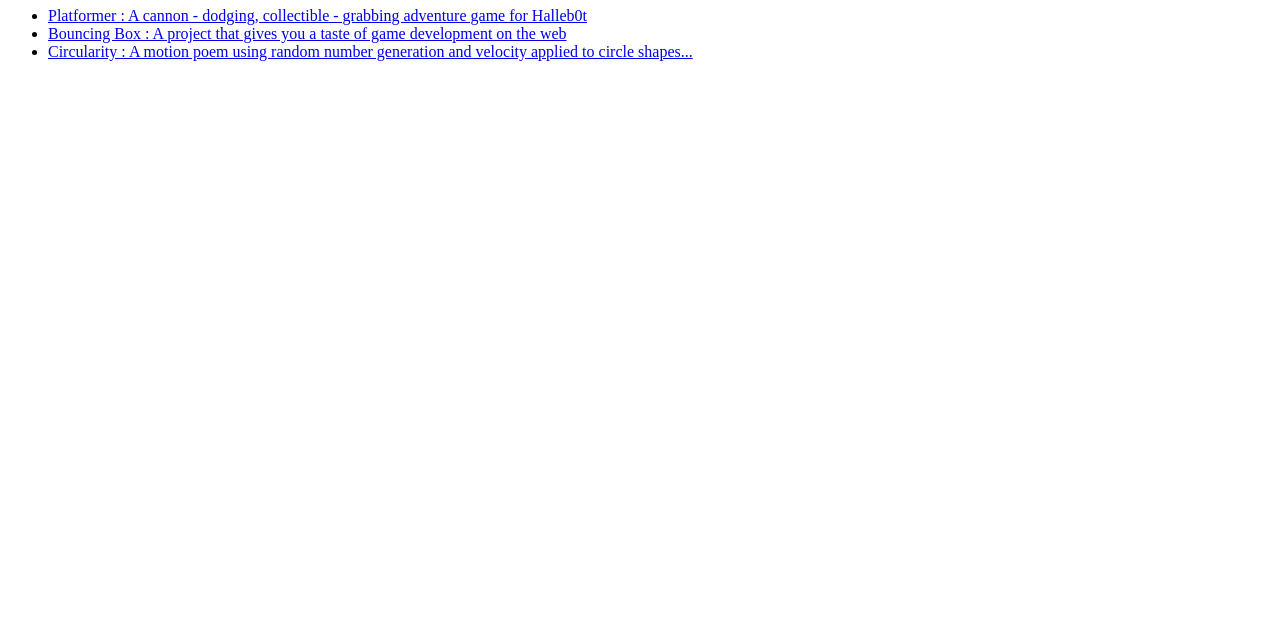
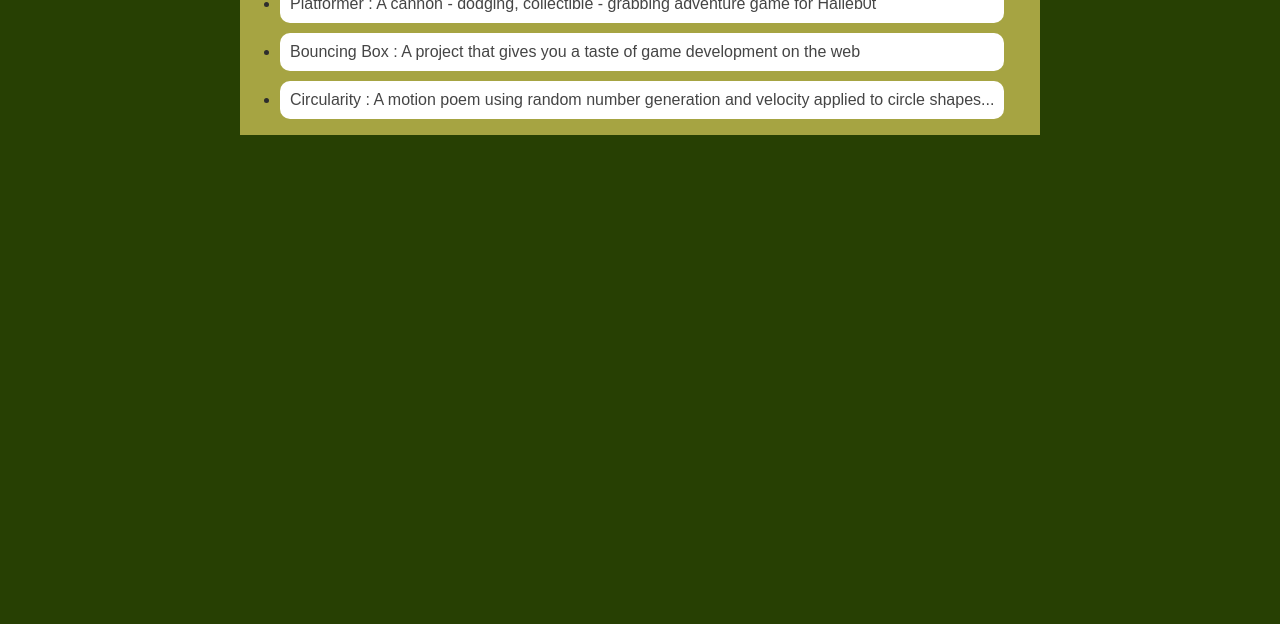
Before and after one commit to calebulansheppard/caleblulansheppard.github.io, a plain HTML site: page portfolio.html in a window 1280 px wide. Shown: the part 176-800 px from the top of the page. Drawn offline with Linux system fonts and the light colour scheme.

Commit message:
portfolio

```diff
--- a/portfolio.html
+++ b/portfolio.html
@@ -2,6 +2,7 @@
 <html>
     <head>
         <title> Caleb's Fantastic Website</title>
+        <link rel="stylesheet" href="style.css">
     </head>
 
     <body>
@@ -18,9 +19,9 @@
              </ul>
          </nav>
          <main>
-           <div class="Portfolio">
+           <div id="portfolio">
             <h1>Portfolio</h1>
-            <ul id="potfolio">
+            <ul>
                 <li><a href="projects/platformer/">Platformer : A cannon - dodging, collectible - grabbing adventure game for Halleb0t</a></li>
                 <li><a href="projects/bouncing-box/">Bouncing Box : A project that gives you a taste of game development on the web </a></li>
                 <li><a href="projects/circularity/">Circularity : A motion poem using random number generation and velocity applied to circle shapes...</a></li>
--- a/style.css
+++ b/style.css
@@ -4,19 +4,21 @@ body {
     padding: 10px;
     font-family: arial;
 }
+
 #all-contents {
-  max-width: 800px;
+    max-width: 800px;
     margin: auto;
 }
 
 /* navigation menu */
 nav {
     background: rgb(138, 95, 4);
-   margin: 0 auto;
-   margin-bottom: 20px;
+    margin: 0 auto;
+    margin-bottom: 20px;
     display: flex;
     padding: 10px;
 }
+
 h1 {
     display: flex;
     align-items: center;
@@ -24,13 +26,16 @@ h1 {
     flex: 1;
     margin: 0;
 }
+
 #nav-ul {
     list-style-image: none;
 }
+
 .nav-li {
     display: inline-block;
     padding: 0 10px;
 }
+
 a {
     text-decoration: none;
     color: #fff;
@@ -41,21 +46,53 @@ main {
     background: rgb(166, 164, 66);
     display: flex;
 }
+
 .sidebar {
     margin-right: 25px;
     padding: 10px;
 }
+
 .sidebar-img {
     width: 200px;
 }
+
 .content {
     flex: 1;
     padding: 15px;
 }
+
 #interests {
     border: 4px silver ridge;
     padding: 8px;
 }
-h2, h3 {
+
+h2,
+h3 {
     margin: 0px;
 }
+
+/* portfolio styles */
+.content h1 {
+    color: black;
+}
+
+#portfolio {
+    list-style-type: none;
+    padding-left: 0;
+}
+
+#portfolio li {
+    background: #fff;
+    padding: 10px;
+    border-radius: 10px;
+    margin-bottom: 10px;
+}
+
+#portfolio li:hover {
+    background: #eee;
+}
+
+#portfolio a {
+    text-decoration: none;
+    color: #454545;
+}
```
Also changed, not shown: index.html (+4 -5 lines).
